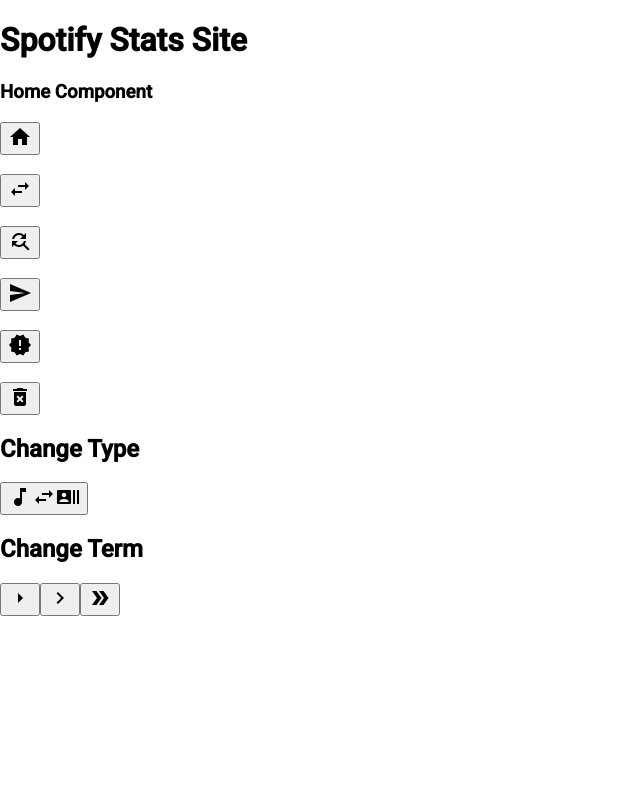
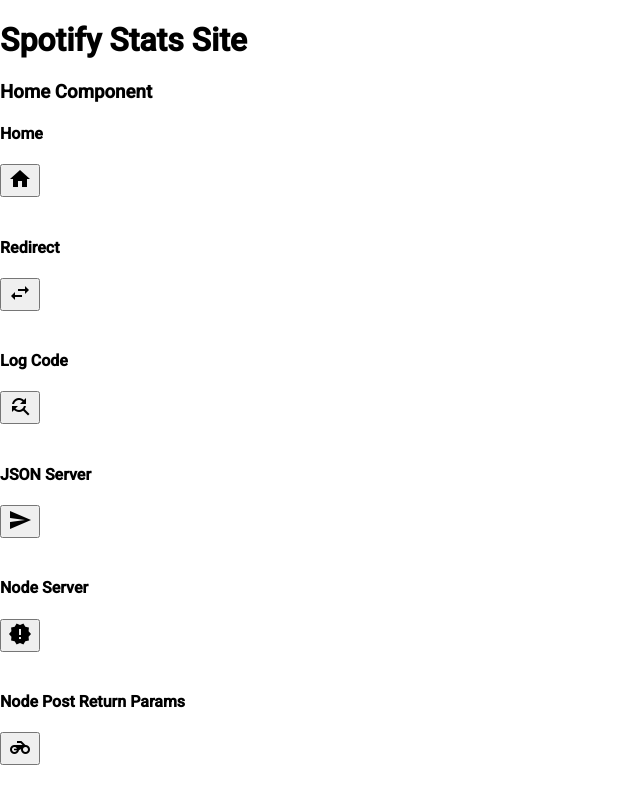
Before and after one commit to tylrg/Midyear.me, an Angular app in the folder sss/: page / in a window 1280 px wide. Shown: the top 800 px of the page, without its empty margins (0-640 px from the left). Built offline with nearby package versions, Linux system fonts and the light colour scheme.

Commit message:
Pre-return input from post body
Need to add object on client side and possibly server side to send to Spotify

```diff
--- a/sss/src/app/home/home.component.html
+++ b/sss/src/app/home/home.component.html
@@ -1,20 +1,23 @@
 <h3>Home Component</h3>
-<a href="http://localhost:4200"><button><i class="material-icons">home</i></button></a>
+<h4>Home</h4><a href="http://localhost:4200"><button><i class="material-icons">home</i></button></a>
 <br>
 <br>
-<a href="https://accounts.spotify.com/authorize?client_id=f2143b027e744a7eb3dabfee5183de1e&response_type=code&redirect_uri=http://localhost:4200"><button><i class="material-icons">swap_horiz</i></button></a>
+<h4>Redirect</h4><a href="https://accounts.spotify.com/authorize?client_id=f2143b027e744a7eb3dabfee5183de1e&response_type=code&redirect_uri=http://localhost:4200"><button><i class="material-icons">swap_horiz</i></button></a>
 <br>
 <br>
-<button (click)="findHome()"><i class="material-icons">find_replace</i></button>
+<h4>Log Code</h4><button (click)="findHome()"><i class="material-icons">find_replace</i></button>
 <br>
 <br>
-<button (click)="testGet()"><i class="material-icons">send</i></button>
+<h4>JSON Server</h4><button (click)="testGet()"><i class="material-icons">send</i></button>
 <br>
 <br>
-<button (click)="testOwn()"><i class="material-icons">new_releases</i></button>
+<h4>Node Server</h4><button (click)="testOwn()"><i class="material-icons">new_releases</i></button>
 <br>
 <br>
-<button (click)="clear()"><i class="material-icons">delete_forever</i></button>
+<h4>Node Post Return Params</h4><button (click)="testOwnPost()"><i class="material-icons">motorcycle</i></button>
+<br>
+<br>
+<h4>Home</h4><button (click)="clear()"><i class="material-icons">delete_forever</i></button>
 
 
 <h2>Change Type</h2>
--- a/sss/src/app/home/home.component.ts
+++ b/sss/src/app/home/home.component.ts
@@ -51,7 +51,13 @@
   testOwn(){
     this.test.getOwn().subscribe(res =>{
       console.log(res);
-    })
+    });
+  }
+
+  testOwnPost(){
+    this.test.postOwn().subscribe(res =>{
+      console.log(res);
+    });
   }
 
 
--- a/sss/src/app/test.service.ts
+++ b/sss/src/app/test.service.ts
@@ -22,4 +22,8 @@
     return this.http.get('http://localhost:8000/testJson');
   }
 
+  postOwn(){
+    return this.http.post('http://localhost:8000/testPost',null);
+  }
+
 }
```
